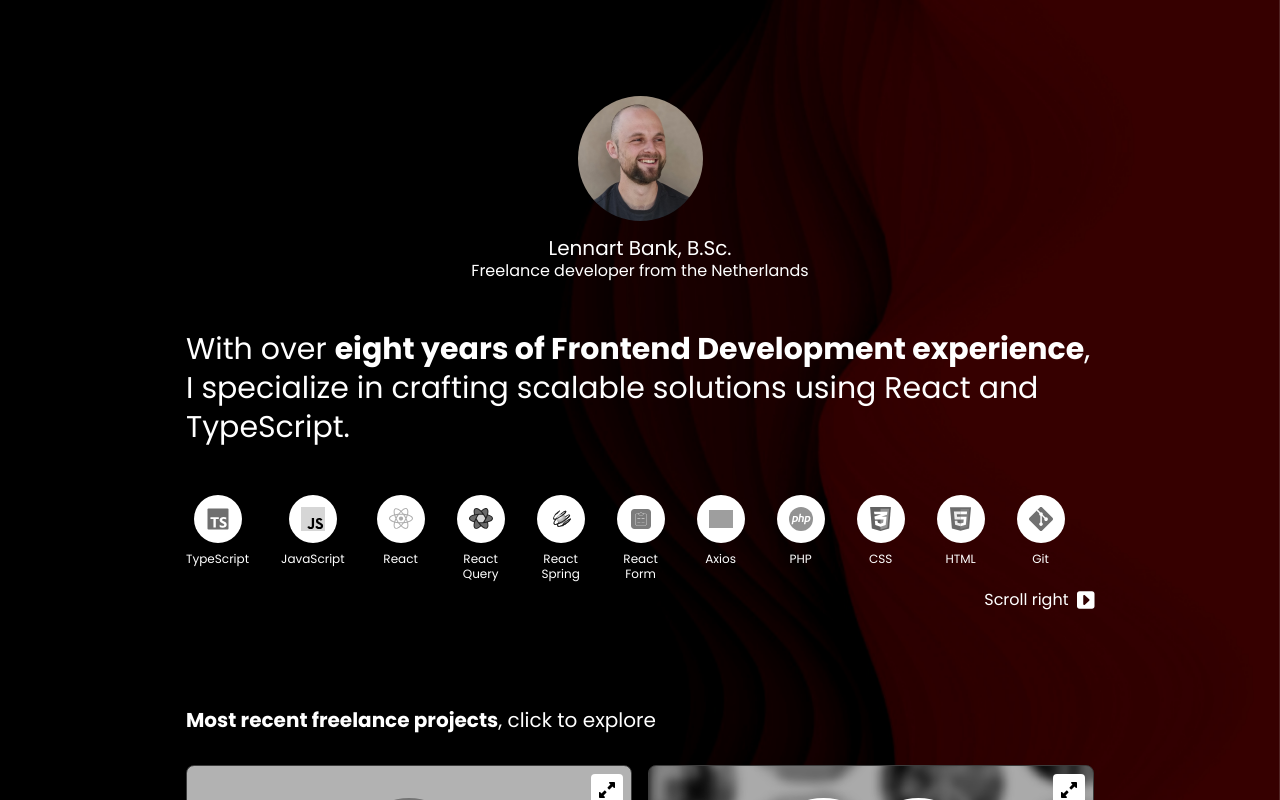
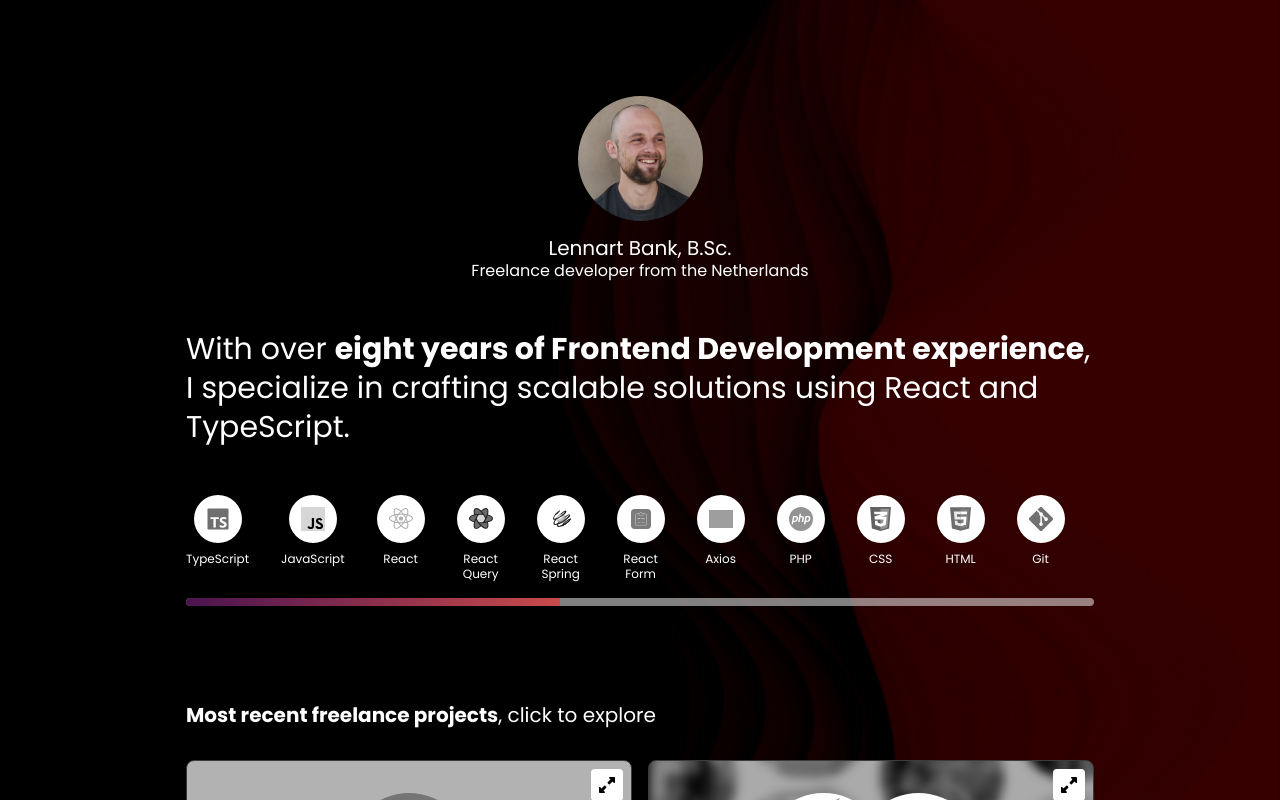
Before and after one commit to lencodes/portfolio, a React (Create React App) app: page / in a window 1280 px wide. Built offline with nearby package versions, Linux system fonts and the light colour scheme; grey boxes are pictures that could not be loaded.

Commit message:
REFACTOR ScrollWrapper to show progress bar with animations, removes buttons

```diff
--- a/src/components/scrollWrapper/ScrollWrapper.module.scss
+++ b/src/components/scrollWrapper/ScrollWrapper.module.scss
@@ -16,27 +16,18 @@
 }
 
 .navigationContainer {
-  display: flex;
-  margin-block-start: var(--size-sm);
+  overflow: hidden;
+  position: relative;
+  padding: var(--size-xs);
+  border-radius: var(--size-sm);
+  margin-block-start: var(--size-md);
+  background-color: var(--color-white-transparent);
 
-  button {
-    all: unset;
-    display: flex;
-    align-items: center;
-    gap: var(--size-sm);
-
-    svg {
-      height: var(--icon-size);
-    }
-
-    &:hover {
-      cursor: pointer;
-      user-select: none;
-      text-decoration: underline;
-    }
-
-    &.right {
-      margin-inline-start: auto;
-    }
+  .progressBar {
+    top: 0;
+    left: 0;
+    height: 100%;
+    position: absolute;
+    background: var(--color-progress-bar-background);
   }
 }
--- a/src/components/scrollWrapper/ScrollWrapper.tsx
+++ b/src/components/scrollWrapper/ScrollWrapper.tsx
@@ -1,9 +1,7 @@
 import React from "react";
+import { useSpring, animated } from "react-spring";
 import styles from "./ScrollWrapper.module.scss";
 import clsx from "clsx";
-import { useSpring, animated, config } from "react-spring";
-import { FontAwesomeIcon } from "@fortawesome/react-fontawesome";
-import { faSquareCaretLeft, faSquareCaretRight } from "@fortawesome/free-solid-svg-icons";
 
 interface ScrollWrapperProps {
   children: React.ReactNode;
@@ -12,48 +10,23 @@ interface ScrollWrapperProps {
 
 export const ScrollWrapper: React.FC<ScrollWrapperProps> = ({ children, hasTiltingChildren }) => {
   const containerRef = React.useRef<HTMLDivElement>(null);
-  const [canScrollLeft, setCanScrollLeft] = React.useState(false);
-  const [canScrollRight, setCanScrollRight] = React.useState(false);
+
+  const [springProps, setSpringProps] = useSpring(() => ({
+    width: "0%",
+  }));
 
   const handleScroll = () => {
     if (!containerRef.current) return;
 
     const container = containerRef.current;
+    const newWidth = ((container.scrollLeft + container.clientWidth) / container.scrollWidth) * 100;
 
-    setCanScrollLeft(container.scrollLeft > 0);
-    setCanScrollRight(container.scrollLeft < container.scrollWidth - container.clientWidth);
+    setSpringProps({ width: `${newWidth}%` });
   };
 
   React.useEffect(() => {
     handleScroll();
   }, []);
-
-  const bounceRightSpring = useSpring({
-    transform: canScrollRight ? "translateX(0px)" : "translateX(-20px)",
-    opacity: canScrollRight ? 1 : 0,
-    config: canScrollRight ? config.wobbly : config.stiff,
-  });
-
-  const bounceLeftSpring = useSpring({
-    transform: canScrollLeft ? "translateX(0px)" : "translateX(20px)",
-    opacity: canScrollLeft ? 1 : 0,
-    config: canScrollLeft ? config.wobbly : config.stiff,
-  });
-
-  const handleScrollClick = (direction: "left" | "right") => {
-    if (containerRef.current) {
-      const container = containerRef.current;
-      const isLeft = direction === "left";
-      const scrollDistance = isLeft
-        ? Math.max(0, container.scrollLeft - container.clientWidth)
-        : Math.min(container.scrollLeft + container.clientWidth, container.scrollWidth - container.clientWidth);
-
-      container.scrollTo({
-        left: scrollDistance,
-        behavior: "smooth",
-      });
-    }
-  };
 
   return (
     <div>
@@ -66,13 +39,7 @@ export const ScrollWrapper: React.FC<ScrollWrapperProps> = ({ children, hasTilti
       </div>
 
       <div className={styles.navigationContainer}>
-        <animated.button style={bounceLeftSpring} className={styles.left} onClick={() => handleScrollClick("left")}>
-          <FontAwesomeIcon icon={faSquareCaretLeft} /> Scroll left
-        </animated.button>
-
-        <animated.button style={bounceRightSpring} className={styles.right} onClick={() => handleScrollClick("right")}>
-          Scroll right <FontAwesomeIcon icon={faSquareCaretRight} />
-        </animated.button>
+        <animated.div className={styles.progressBar} style={{ width: springProps.width }} />
       </div>
     </div>
   );
--- a/src/styling/global.module.scss
+++ b/src/styling/global.module.scss
@@ -1,3 +1,7 @@
 @import url("./normalize.css");
 @import url("./typography.module.scss");
 @import url("./variables.module.scss");
+
+body {
+  background-color: var(--color-black);
+}
--- a/src/styling/variables.module.scss
+++ b/src/styling/variables.module.scss
@@ -1,6 +1,7 @@
 :root {
   --color-black: #000000;
   --color-white: #ffffff;
+  --color-white-transparent: rgba(255, 255, 255, 0.5);
 
   --color-success: #5cb85c;
 
@@ -8,6 +9,7 @@
   --color-card-border: #3c3c3c;
 
   --color-popup-background: linear-gradient(to bottom, #210000, #150000);
+  --color-progress-bar-background: linear-gradient(to right, #4b134f, #c94b4b);
 
   --size-xs: 4px;
   --size-sm: 8px;
```
